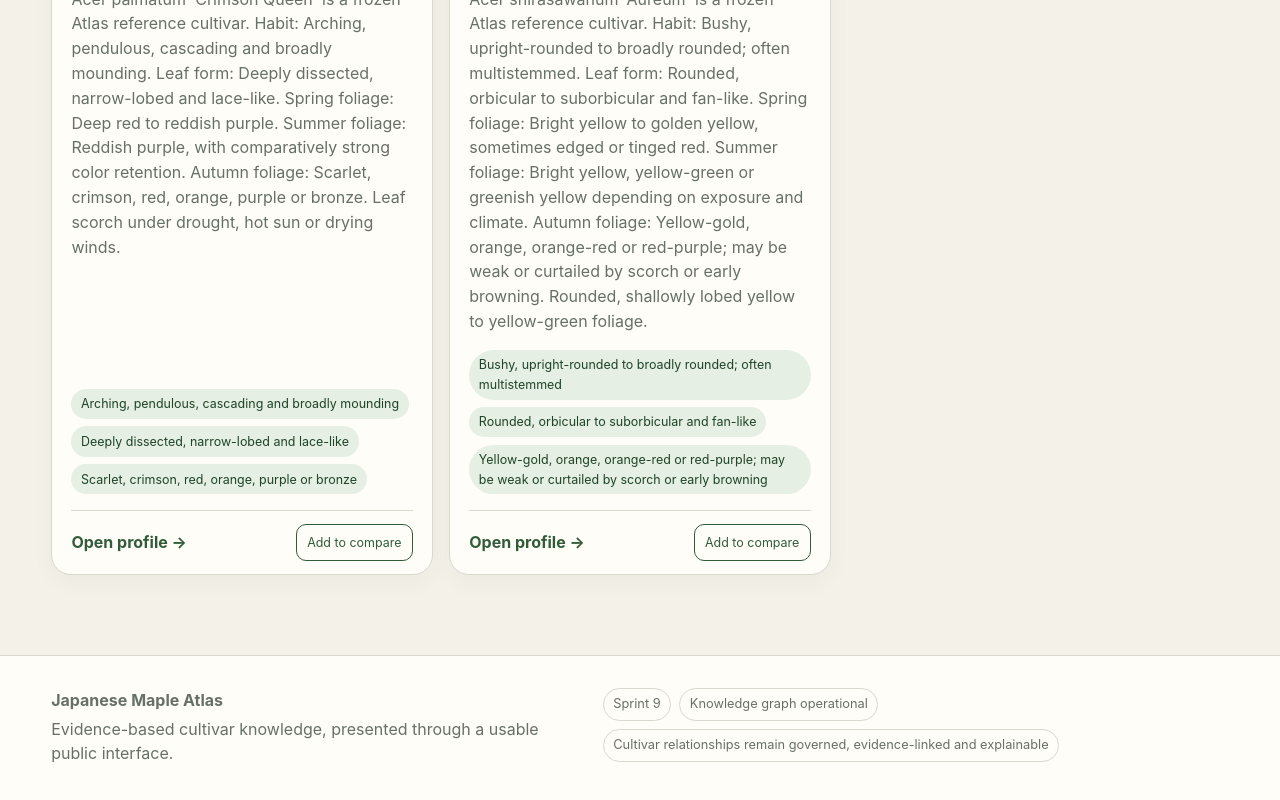
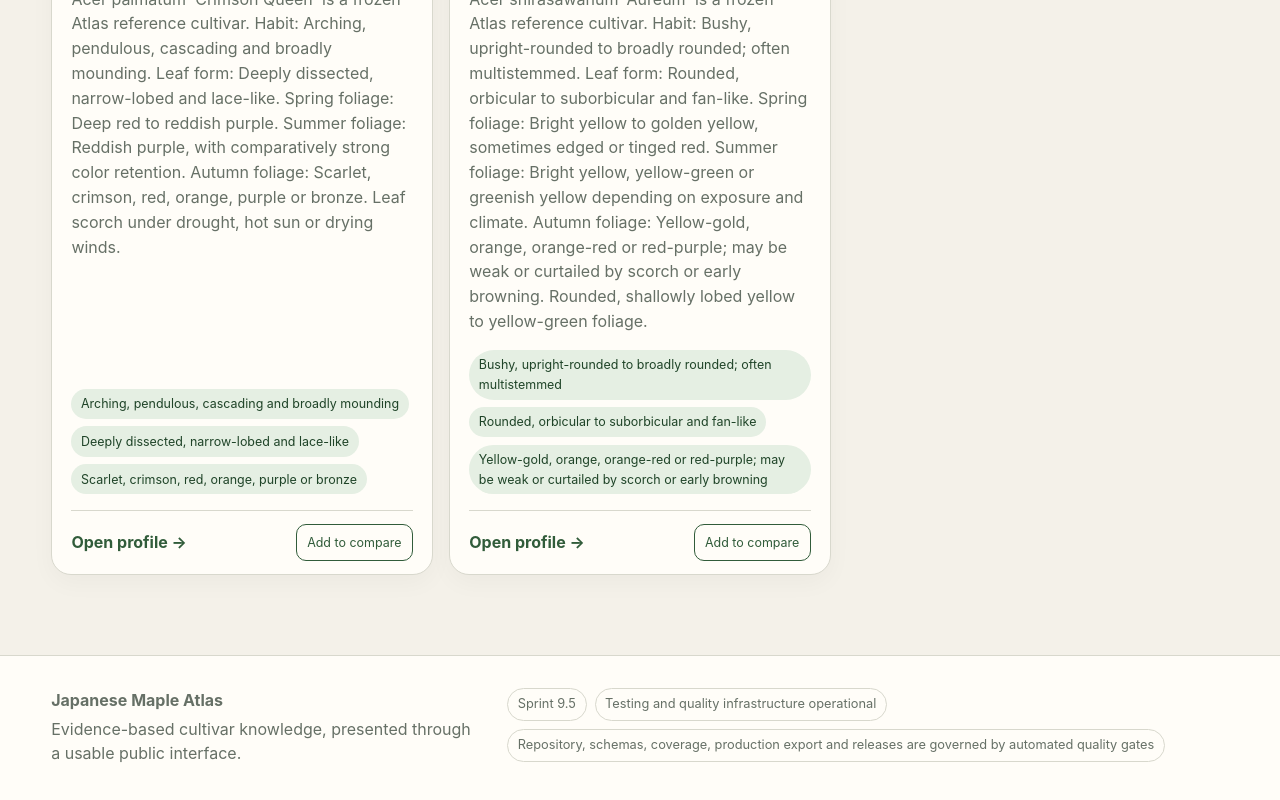
Before and after one commit to JorisMB82/japanese-maple-atlas, a Next.js app: page / in a window 1280 px wide. Shown: the part 2812-3612 px from the top of the page. Built offline with nearby package versions, Linux system fonts and the light colour scheme.

Commit message:
Update application release status for Sprint 9.5

```diff
--- a/app/layout.js
+++ b/app/layout.js
@@ -16,7 +16,7 @@ export default function RootLayout({ children }) {
     <main>{children}</main>
     <footer>
       <div><strong>Japanese Maple Atlas</strong><p>Evidence-based cultivar knowledge, presented through a usable public interface.</p></div>
-      <div><span>Sprint 9</span><span>Knowledge graph operational</span><span>Cultivar relationships remain governed, evidence-linked and explainable</span></div>
+      <div><span>Sprint 9.5</span><span>Testing and quality infrastructure operational</span><span>Repository, schemas, coverage, production export and releases are governed by automated quality gates</span></div>
     </footer>
   </body></html>;
 }
```
